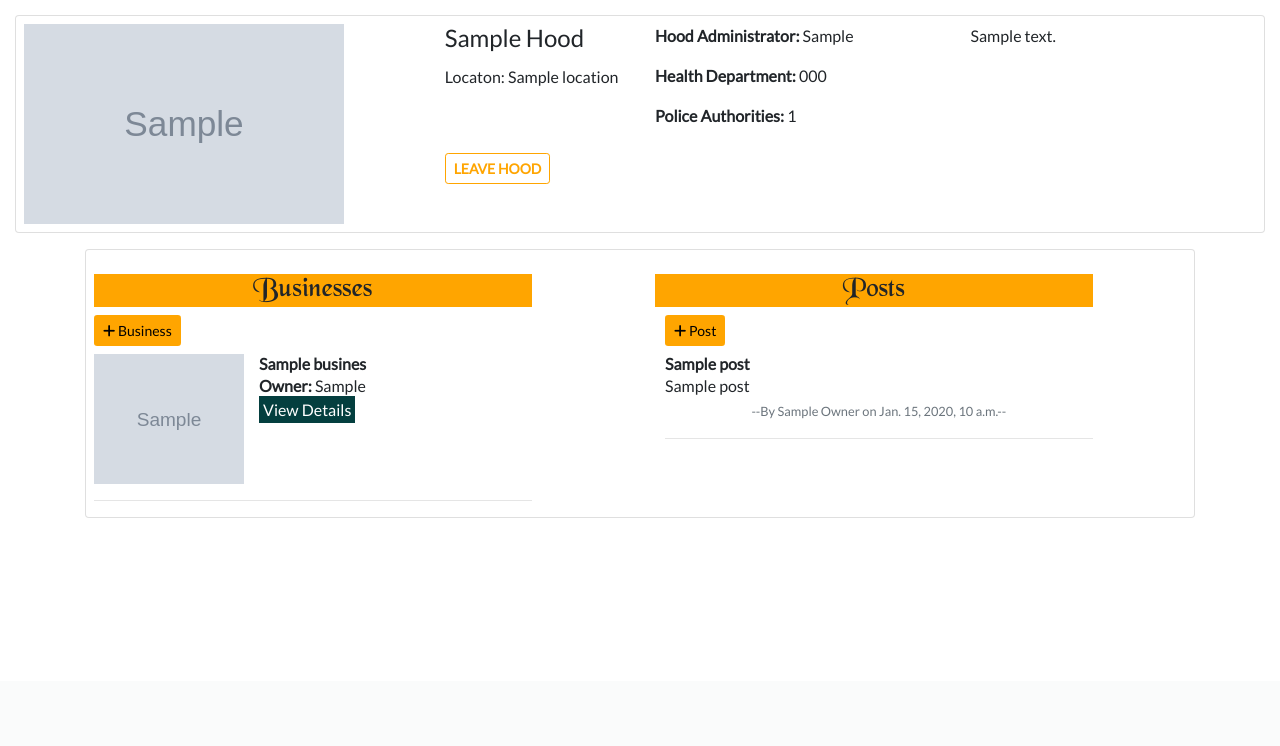
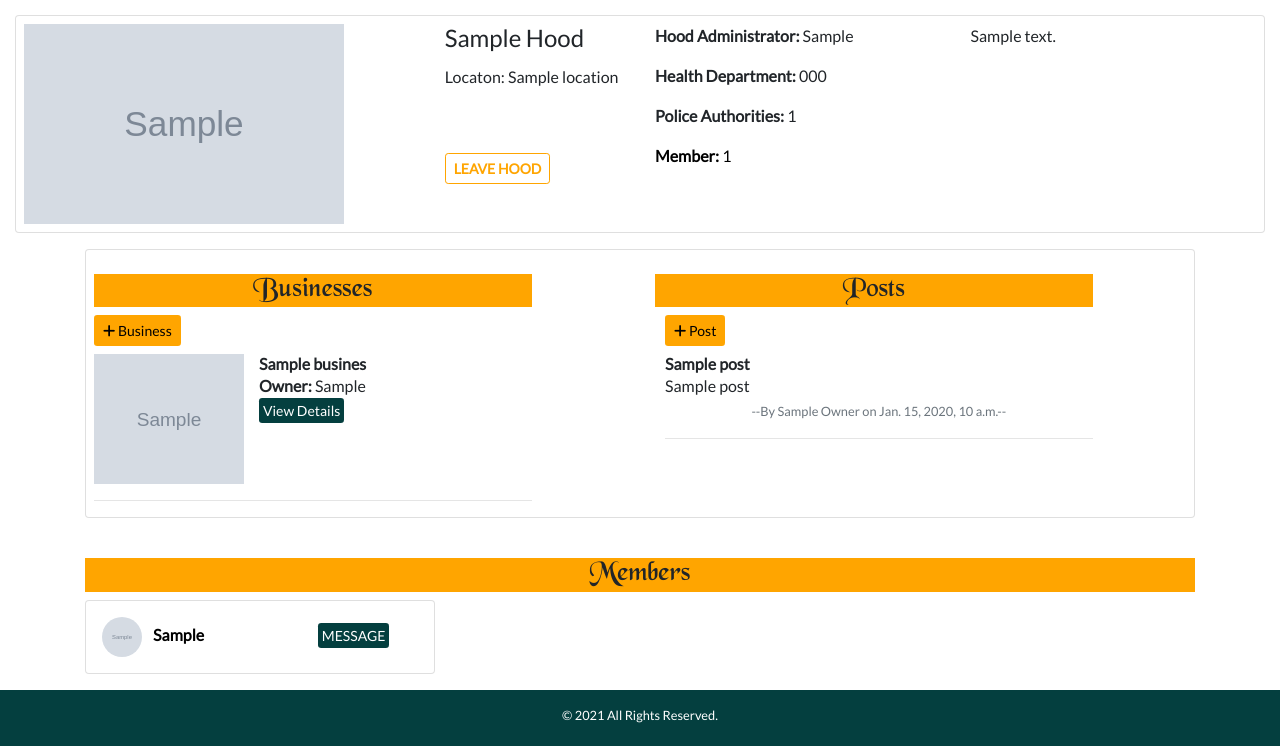
Before and after one commit to mary-wan/Neighbourhood, a Django app: template neighbour/templates/all-neighbour/user_hood.html in a window 1280 px wide. Shown: the part 119-865 px from the top of the page. Before the commit the page ends 637 px from the top, so only its background shows below. Run offline with Django 3.2, Linux system fonts and the light colour scheme; tables that the repository leaves empty hold one stand-in row (values such as "Sample post"); the template is opened without the code that fills it: values that come from a table or form of the project are taken from there, most other values are stand-ins (such as "Sample title", 1, 10 or a date in 2020); grey boxes marked "Sample" are stand-in pictures; some libraries are stand-ins or nearby versions; some web fonts are replaced.

Commit message:
display hood members

```diff
--- a/neighbour/static/css/style.css
+++ b/neighbour/static/css/style.css
@@ -249,6 +249,11 @@ a:hover{
     font-family: 'Endurance', sans-serif;
     font-size: 18px !important;
 }
+.send-message{
+    margin-left: 35%;
+}
+
+
 
 
 @media only screen and (min-width: 768px) {
--- a/neighbour/templates/all-neighbour/home.html
+++ b/neighbour/templates/all-neighbour/home.html
@@ -71,5 +71,5 @@
     </div>
     </div>
 
-    </footer>
+</footer>
 {%endblock%}
--- a/neighbour/templates/all-neighbour/search.html
+++ b/neighbour/templates/all-neighbour/search.html
@@ -13,7 +13,7 @@
       </div>
     {% endfor %}
     {% endif %}
-    <h1 class="text-center orange">Found {{hoods.count}} Neighbourboods</h1>
+    <h1 class="text-center orange">Found {{hoods.count}} Neighbourbood{{hoods.count|pluralize}}</h1>
     {% for hood in hoods %}
     <div class="hood-cont p-2 card mt-3" >
         <div class="row">
--- a/neighbour/templates/all-neighbour/user_hood.html
+++ b/neighbour/templates/all-neighbour/user_hood.html
@@ -26,6 +26,7 @@
                     <p><span class="font-weight-bold">Hood Administrator:</span>  {{hood.area_administrator}}</p>
                     <p><span class="font-weight-bold">Health Department:</span>  {{hood.health_tell}}</p>
                     <p><span class="font-weight-bold">Police Authorities:</span>  {{hood.police_number}}</p>
+                    <p><a href="#members" class="black"><span class="font-weight-bold">Member{{hood.members.count|pluralize}}:</span>  {{hood.members.count}}</a></p>
                 </div>
                 <div class="col-md-3">
                     <p class="card-text">{{hood.description}}</p>
@@ -55,7 +56,7 @@
                         <span class="bus-owner">
                             <h6 class="font-weight-bold">{{business.business_name}}</h6>
                             <p><span class="font-weight-bold">Owner: </span>  {{business.owner.user.username|title}}</p>
-                            <a href="" class="orange1 text-white p-1 detail-view" data-toggle="modal" data-target="#modal-{{business.id}}">View Details</a> <br><br>
+                            <a href="" class="orange1 text-white p-1 detail-view btn-sm" data-toggle="modal" data-target="#modal-{{business.id}}">View Details</a> <br><br>
                             {%if business.owner.user == current_user%}
                             <a href="{% url 'update_business' hood.id business.id%}" ><i class="fas fa-edit"></i></a>
                             <a href="{% url 'delete_business' hood.id business.id%}" class="ml-4"><i class="fas fa-trash-alt text-danger"></i></a>
@@ -119,4 +120,37 @@
 
         </div>
     </div>
+    <div class="container pt-4 mb-3">
+        <h3 class="text-center mt-3 orange">Members</h3>
+        {% for member in members%}
+        {% if member.user.username == current_user.username%}
+        {%else%}
+        <div class="mt-2" id="members">
+            <div class="row">
+                <div class="col-md-4">
+                    <div class="card p-3">
+                        <span>
+                            <img class="rounded-circle user" src="{{ member.user.profile.profile_pic.url }}" height="30" width="30">
+                            <span class="font-weight-bold ml-2"><a href="" class="black">{{member.user.username|title}}</a></span>
+                            <a href="" class=" btn-sm orange1 text-white p-1 detail-view send-message">MESSAGE</a>
+                        </span>
+
+                    </div>
+                </div>
+            </div>
+
+        </div>
+        {%endif%}
+        {%endfor%}
+    </div>
+    <footer class="pt-1 pb-1">
+        <div class="container">
+        <div class="">
+        <div class=" mt-2">
+        <p class="copyright text-center"><small>&copy; 2021 All Rights Reserved.</small></p>
+        </div>
+        </div>
+        </div>
+
+    </footer>
 {%endblock%}
```
Also changed, not shown: neighbour/templates/all-neighbour/hoods.html (+11 -1 lines), neighbour/views.py (+5 -2 lines), README.md.
